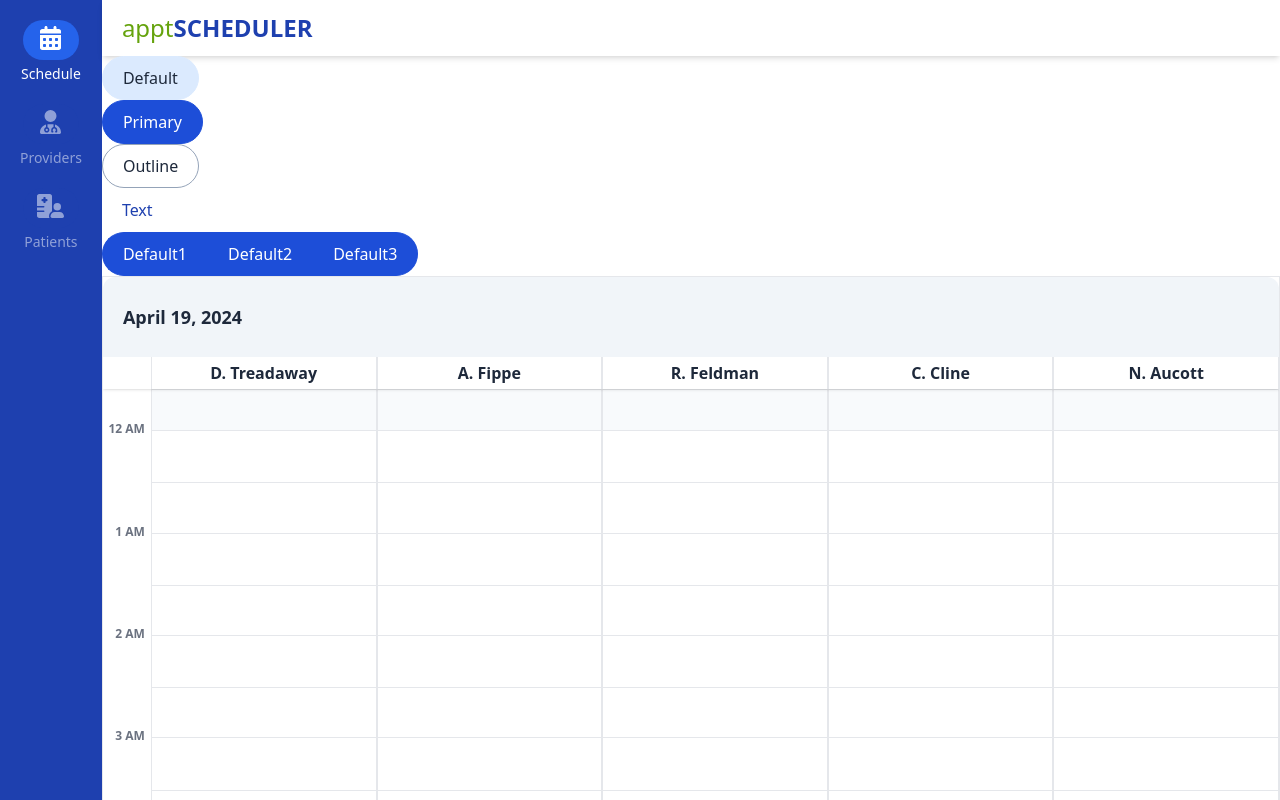
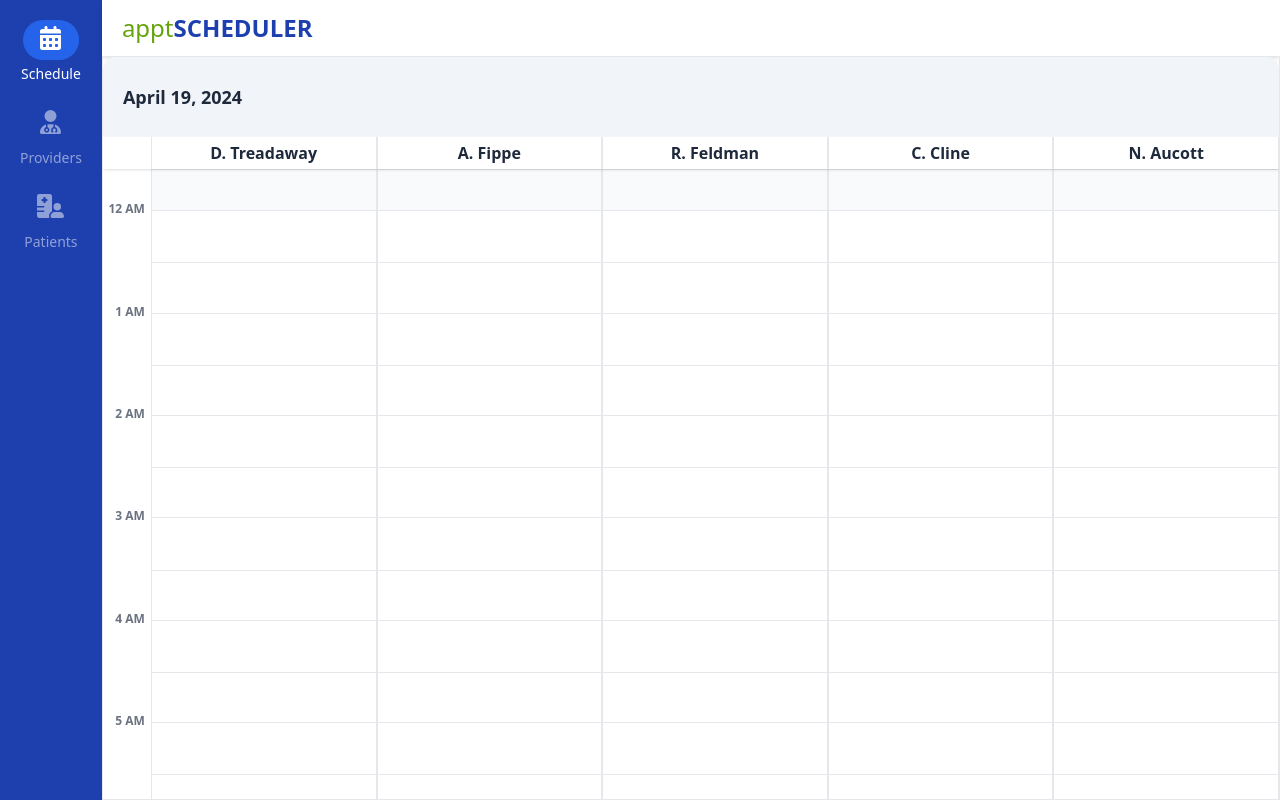
Before and after one commit to srlindsey07/SchedulerVue, a Vue app: page /schedule in a window 1280 px wide. Built offline with nearby package versions, Linux system fonts and the light colour scheme.

Commit message:
Remove buttons from schedule page

```diff
--- a/src/views/ScheduleView.vue
+++ b/src/views/ScheduleView.vue
@@ -24,29 +24,6 @@ fetchAppointments(moment().startOf('day'), moment().endOf('day'))
 </script>
 
 <template>
-    <AppButton
-        label="Default"
-        variant="default"
-    />
-    <AppButton
-        label="Primary"
-        variant="primary"
-    />
-    <AppButton
-        label="Outline"
-        variant="outline"
-    />
-    <AppButton
-        label="Text"
-        variant="text"
-    />
-
-    <AppButtonGroup variant="primary">
-        <AppButton label="Default1" />
-        <AppButton label="Default2" />
-        <AppButton label="Default3" />
-    </AppButtonGroup>
-
     <AppCalendar
         :providers="providers"
         :appointments="appointments"
```
